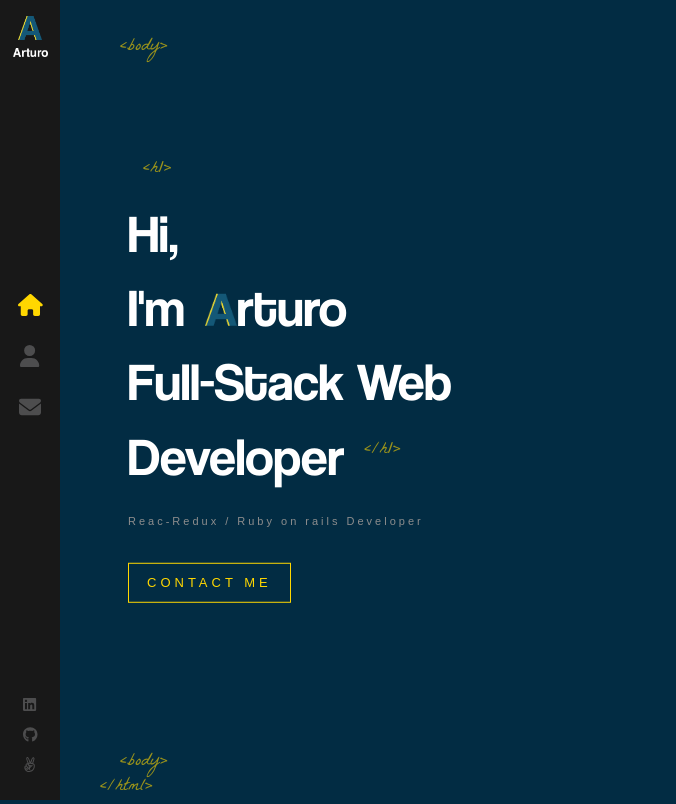
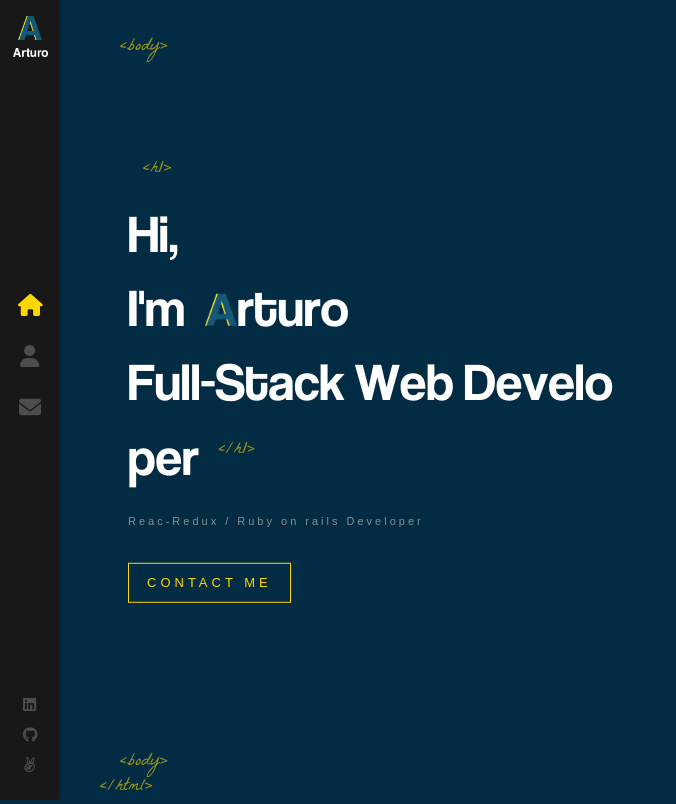
Before and after one commit to Artbsc1992/portfolio-react, a React (Create React App) app: page / in a window 1280 px wide. Shown: the whole page, without its empty margins (0-676 px from the left). Built offline with nearby package versions, Linux system fonts and the light colour scheme.

Commit message:
add letter animations

```diff
--- a/src/components/AnimatedLetters/index.js
+++ b/src/components/AnimatedLetters/index.js
@@ -0,0 +1,17 @@
+import './index.scss';
+
+const AnimatedLetters = ({ letterClass, strArray, idx}) => {
+  return (
+    <span>
+      {
+        strArray.map((char, i) => (
+          <span key={char + i} className={`${letterClass} _${i + idx}`}>
+            {char}
+          </span>
+        ))
+      }
+    </span>
+  )
+}
+
+export default AnimatedLetters;
--- a/src/components/AnimatedLetters/index.scss
+++ b/src/components/AnimatedLetters/index.scss
@@ -0,0 +1,24 @@
+.text-animate {
+  display: inline-block;
+  opacity: 0;
+  animation: bounceIn 1s 1s;
+  animation-fill-mode: forwards;
+  min-width: 10px;
+}
+
+.text-animate-hover {
+  min-width: 10px;
+  display: inline-block;
+  animation-fill-mode: both;
+
+  &:hover {
+    animation: rubberBand 1s;
+    color: #ffd700;
+  }
+}
+
+@for $i from 1 through 45 {
+  .text-animate._#{$i} {
+    animation-delay: #{$i/10}s;
+  }
+}
--- a/src/components/Home/index.js
+++ b/src/components/Home/index.js
@@ -1,16 +1,37 @@
 import './index.scss';
+import { useEffect, useState } from 'react';
 import LogoTitle from '../../assets/images/logo-s.png';
 import { Link } from 'react-router-dom';
+import AnimatedLetters from '../AnimatedLetters';
 
 const Home = () => {
+  const [ letterClass, setLetterClass ] = useState('text-animate')
+  const nameArray = ['r', 't', 'u', 'r', 'o'];
+  const jobArray = ['F', 'u', 'l', 'l', '-', 'S', 't', 'a', 'c', 'k', ' ', 'W', 'e', 'b', ' ', 'D', 'e', 'v', 'e', 'l', 'o', 'p', 'e', 'r'];
+
+  useEffect (() => {
+    setTimeout(() => {
+      setLetterClass('text-animate-hover')
+    }, 4500)
+  }, []);
+
   return (
     <div className="container home-page">
       <div className="text-zone">
-        <h1>Hi, <br/> I'm
+        <h1>
+          <span className={letterClass}>H</span>
+          <span className={`${letterClass} _12`}>i,</span>
+        <br/>
+          <span className={`${letterClass} _13`}>I</span>
+          <span className={`${letterClass} _14`}>'m</span>
         <img src={LogoTitle} alt="developer"/>
-        rturo
+        <AnimatedLetters letterClass={letterClass}
+        strArray={nameArray}
+        idx={15} />
         <br/>
-        Full-Stack Web Developer
+        <AnimatedLetters letterClass={letterClass}
+        strArray={jobArray}
+        idx={22} />
         </h1>
         <h2>Reac-Redux / Ruby on rails Developer</h2>
         <Link to="/contact" className="flat-button">CONTACT ME</Link>
--- a/src/components/Home/index.scss
+++ b/src/components/Home/index.scss
@@ -71,7 +71,7 @@
   margin-top: 25px;
   float: left;
   animation: fadeIn 1s 1.8s backwards;
-
+  white-space: nowrap;
 
   &:hover {
     background-color: #ffd700;
```
Also changed, not shown: src/assets/images/default-monochrome.svg (added).
